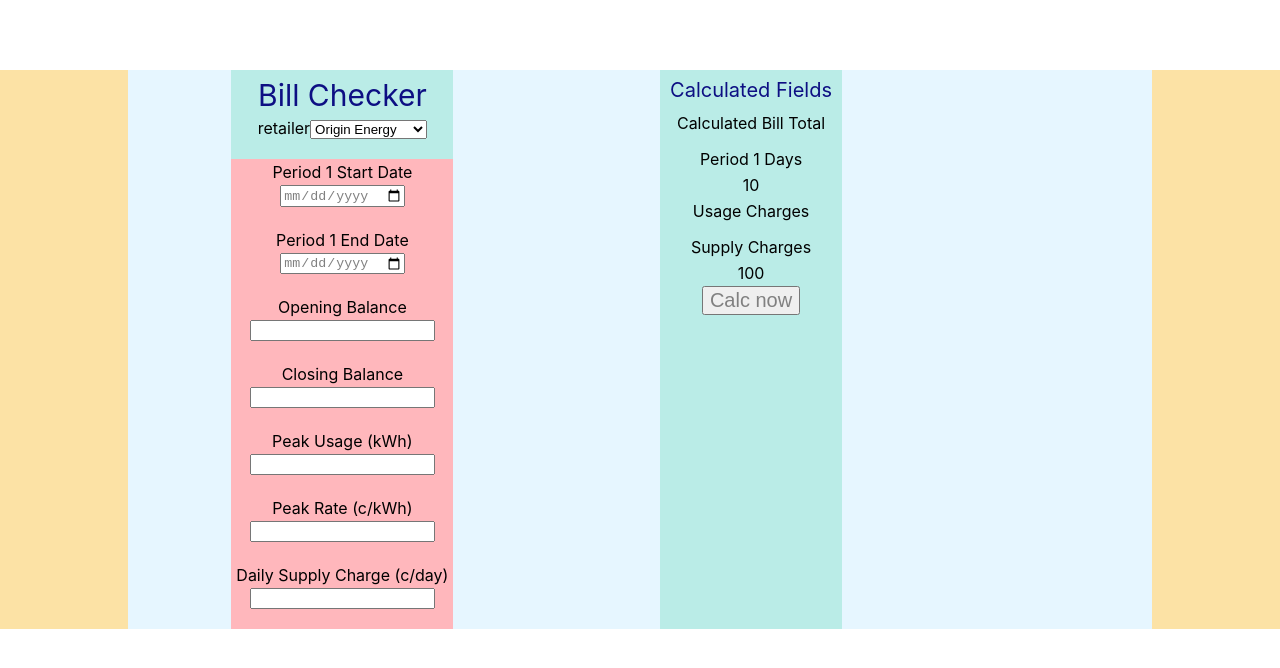
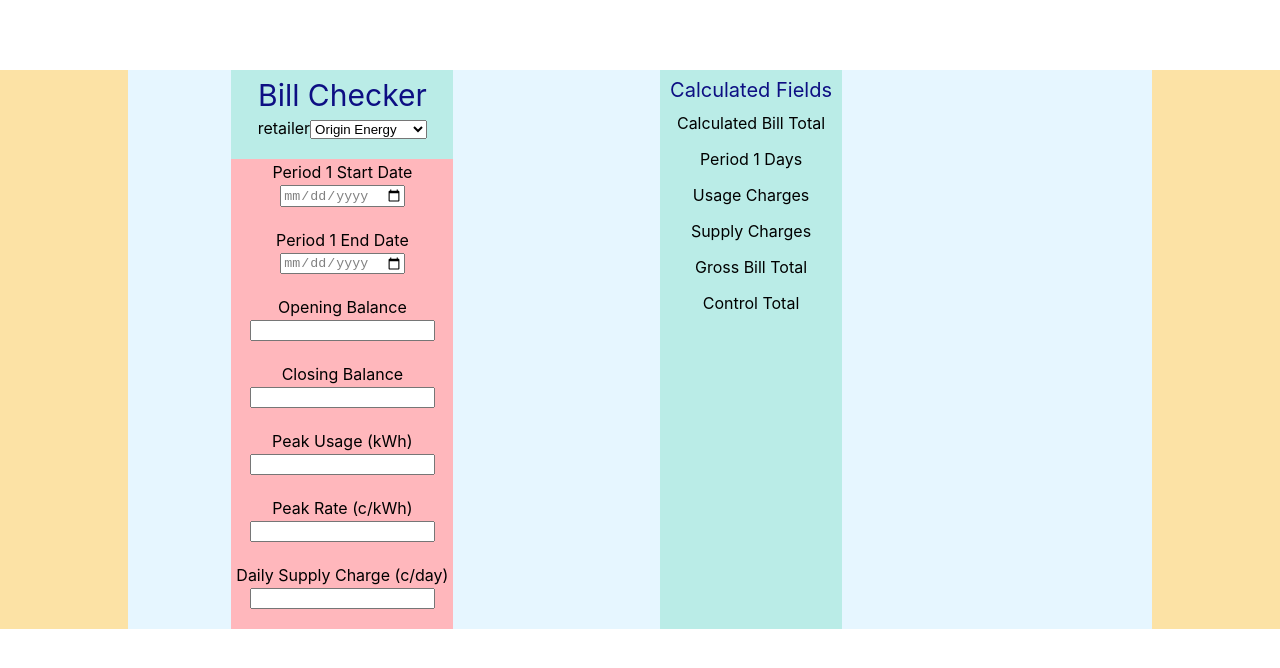
Before and after one commit to carlprins/react-gh-checker, a React (Create React App) app: page / in a window 1280 px wide. Shown: the top 668 px of the page. Built offline with nearby package versions, Linux system fonts and the light colour scheme.

Commit message:
Control Total Added for single period

```diff
--- a/src/App.js
+++ b/src/App.js
@@ -1,5 +1,6 @@
 import React from 'react';
 import FormContainer from './formContainer/formContainer';
+import periodData from './formContainer/formContainer';
 import './App.css';
 
 function App() {
--- a/src/formContainer/formContainer.js
+++ b/src/formContainer/formContainer.js
@@ -1,11 +1,14 @@
 import React from 'react';
-import moment from 'react-moment';
 import FormSection from '../formSection/formSection';
 import './formContainer.css';
 import reqFields from '../Requirements/Requirements';
 import FormInput from '../formInput/formInput';
 import FormSelect from '../formSelect/formSelect';
 
+export const periodData = {
+    calcGrossBill: "Hi there",
+    value: 100
+}
 
 class FormContainer extends React.Component {
     constructor(props){
@@ -17,12 +20,14 @@ class FormContainer extends React.Component {
             calcBillTotal: '',
             period1StartDate: '',
             period1EndDate: '',
-            calcPeriod1Days: '10',
+            calcPeriod1Days: '',
             peakUsage: '',
             peakRate: '',
             calcUsageCharges: '',
             dailySupplyCharge: '',
-            calcSupplyCharges: '100'
+            calcSupplyCharges: '',
+            calcGrossBill: '',
+            calcControl: '',
 
         }
         this.handleChange = this.handleChange.bind(this);
@@ -30,16 +35,27 @@ class FormContainer extends React.Component {
 
     }
     calcFields(){
-        let billTotal = this.state.closingBalance - this.state.openingBalance
-        let usageCharges = this.state.peakUsage * this.state.peakRate /100
-        let a = new Date(this.state.period1StartDate)
-        let b = new Date(this.state.period1EndDate)
+        let field = this.state
+        let billTotal = field.closingBalance - field.openingBalance
+        let usageCharges = field.peakUsage * field.peakRate /100
+        let a = new Date(field.period1StartDate)
+        let b = new Date(field.period1EndDate)
         let period1Days = (b-a)/(1000 * 60 * 60 *24)+1
-        let supplyCharges = this.state.dailySupplyCharge/100 * period1Days
-        this.setState( { calcBillTotal: billTotal } )
-        this.setState( { calcUsageCharges: usageCharges} )
+        let supplyCharges = field.dailySupplyCharge/100 * period1Days
+        let grossBill = usageCharges + supplyCharges
+        let controlDiff = Math.round((billTotal - grossBill),2)
+
+        this.setState( {
+            calcBillTotal: billTotal,
+            calcUsageCharges: usageCharges,
+            calcPeriod1Days: period1Days,
+            calcSupplyCharges: supplyCharges,
+            calcGrossBill: grossBill,
+            calcControl: controlDiff,
+            })
+        /*this.setState( { calcUsageCharges: usageCharges} )
         this.setState( { calcPeriod1Days: period1Days } )
-        this.setState( {calcSupplyCharges: supplyCharges} )
+        this.setState( {calcSupplyCharges: supplyCharges} )*/
     }
     handleChange = async (e) => {
         const value = e.target.value
@@ -74,7 +90,10 @@ class FormContainer extends React.Component {
                     <p>{this.state.calcUsageCharges}</p>
                     <p>Supply Charges</p>
                     <p>{this.state.calcSupplyCharges}</p>
-                    <input className="Button" type="button" onClick={this.calcFields} value="Calc now"></input>
+                    <p>Gross Bill Total</p>
+                    <p>{this.state.calcGrossBill}</p>
+                    <p>Control Total</p>
+                    <p>{this.state.calcControl}</p>
                 </div>
                 <div>
 
```
